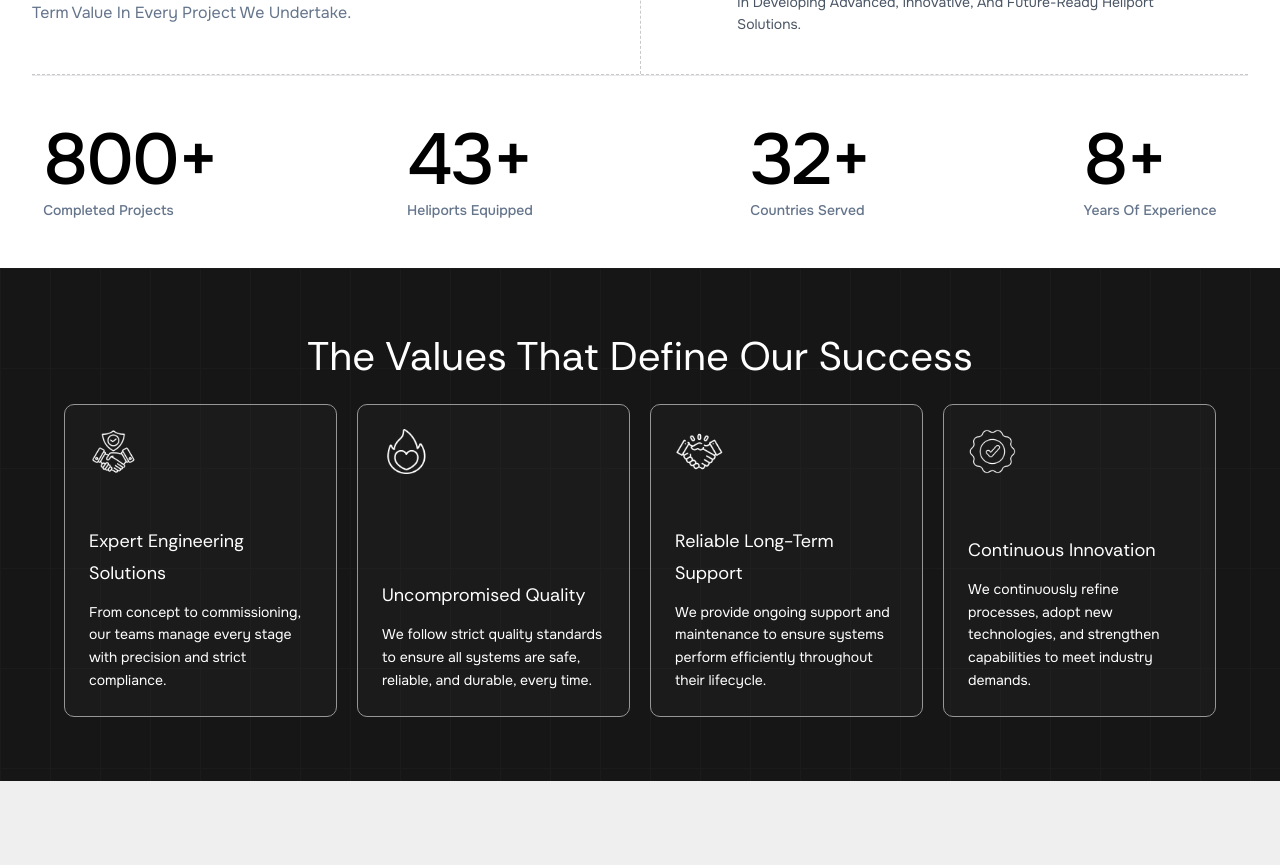
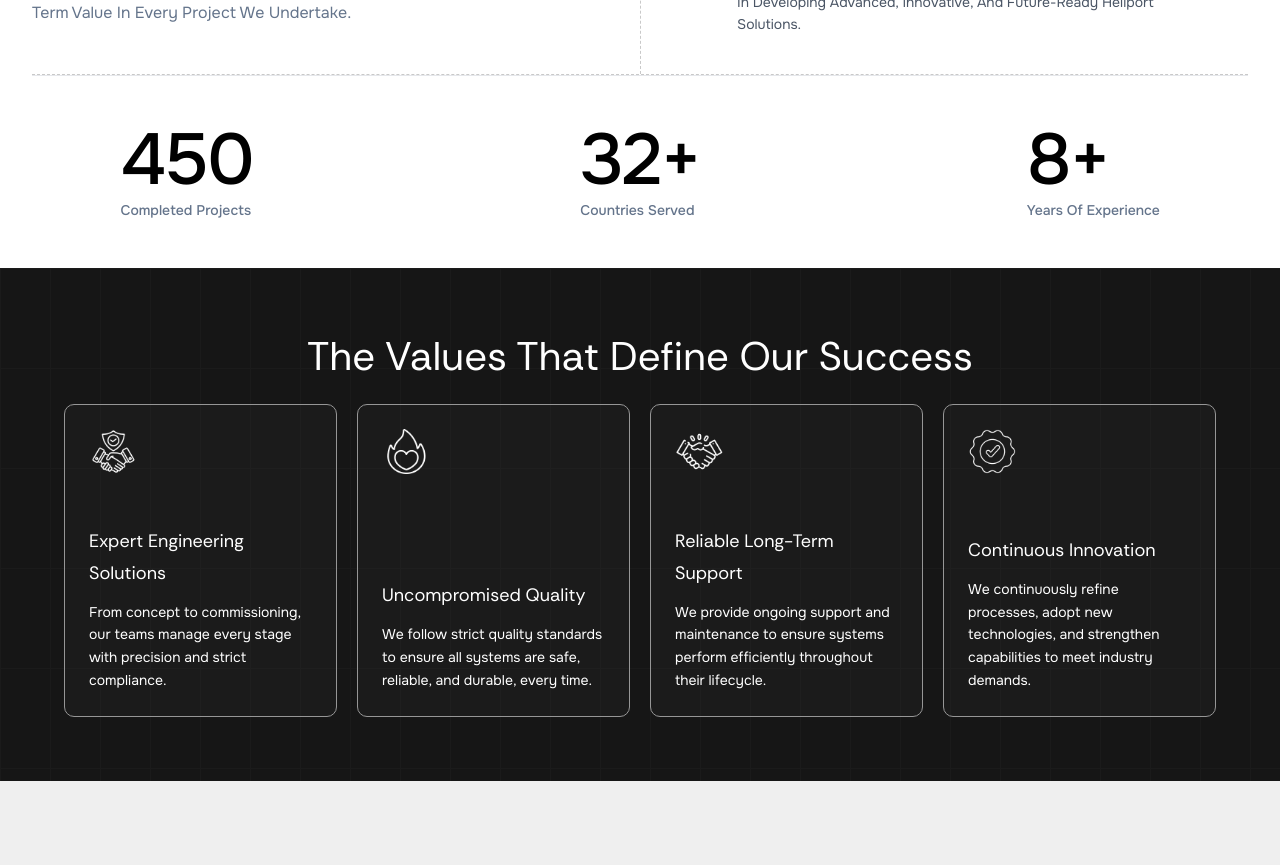
Before and after one commit to developers-xntric/Cranton, a Next.js app: page /about in a window 1280 px wide. Shown: the part 2760-3625 px from the top of the page. Built offline with nearby package versions, Linux system fonts and the light colour scheme.

Commit message:
About Stats

```diff
--- a/components/about/why-choose.tsx
+++ b/components/about/why-choose.tsx
@@ -20,8 +20,7 @@ interface Testimonial {
 
 // ─── Data ────────────────────────────────────────────────────────────────────
 const stats: Stat[] = [
-    { value: 800, suffix: "+", label: "Completed Projects" },
-    { value: 43, suffix: "+", label: "Heliports Equipped" },
+    { value: 450, suffix: "", label: "Completed Projects" },
     { value: 32, suffix: "+", label: "Countries Served" },
     { value: 8, suffix: "+", label: "Years Of Experience" },
 ];
@@ -205,7 +204,7 @@ export function WhyChooseUsSection() {
                 {/* Stats Row */}
                 <div
                     ref={statsRef}
-                    className="grid grid-cols-2 sm:grid-cols-4 gap-8 lg:gap-36"
+                    className="grid grid-cols-2 sm:grid-cols-3 gap-8 lg:gap-36"
                 >
                     {stats.map((stat, idx) => (
                         <div key={idx} className="text-center sm:text-left mx-auto">
```
